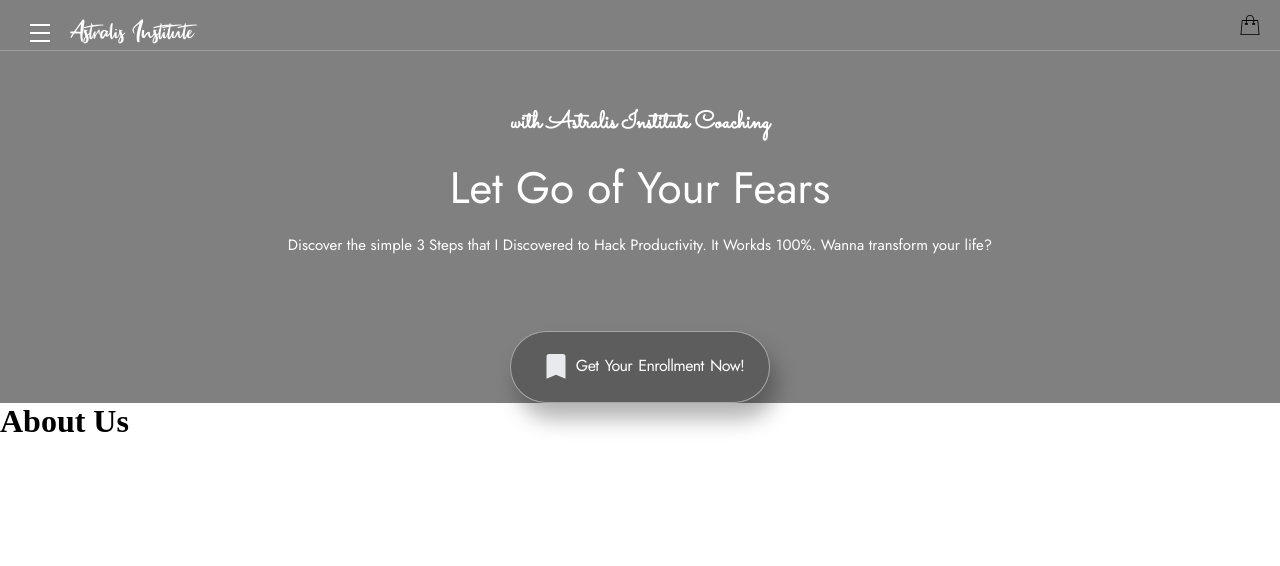
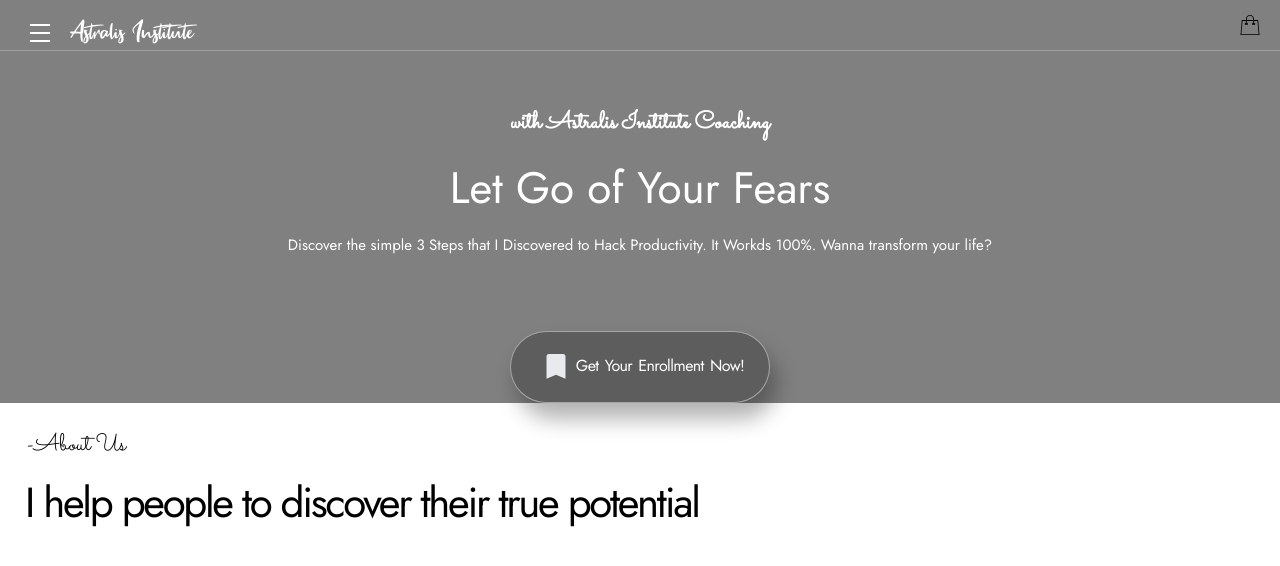
Before and after one commit to UREYPRICE/astrailsInstitute, a React (Vite) app: page / in a window 1280 px wide. Shown: the top 566 px of the page. Built offline with nearby package versions, Linux system fonts and the light colour scheme; a web font is replaced by a local one.

Commit message:
populating About us component and adding styles

```diff
--- a/src/About.jsx
+++ b/src/About.jsx
@@ -1,5 +1,5 @@
-import  './Header.css';
 
+import './about.css'
 
 const About = ()=> {
 
@@ -7,8 +7,9 @@
 return(
 
 <div className="about">
-<h1>About Us</h1>
+<h2>-About Us</h2>
 
+<h1>I help people to discover their true potential</h1>
 </div>
 
 
--- a/src/Header.css
+++ b/src/Header.css
@@ -104,7 +104,3 @@
 
   background-color: #1F201E91;
 }
-
-.about {
-
-}
--- /dev/null
+++ b/src/about.css
@@ -0,0 +1,32 @@
+@font-face {
+    font-family: 'sacramento';
+    src: url('./fonts/Sacramento.ttf') format('truetype');
+}
+
+@font-face {
+    font-family : 'jost';
+    src: url('./fonts/Jost.ttf') format('truetype');
+}
+
+.about{
+    display: flex;
+    flex-direction: column;
+    margin: 25px;
+    flex-wrap: wrap;
+    gap: 20px
+
+}
+
+.about > h2 {
+    font-family: 'sacramento';
+    font-weight: 100;
+    font-size: 24px;
+}
+
+.about > h1 {
+    font-family: 'jost';
+    font-weight: 400;
+    font-size: 42px;
+    letter-spacing: -2.3px;
+    line-height: 0.94em;
+}
```
